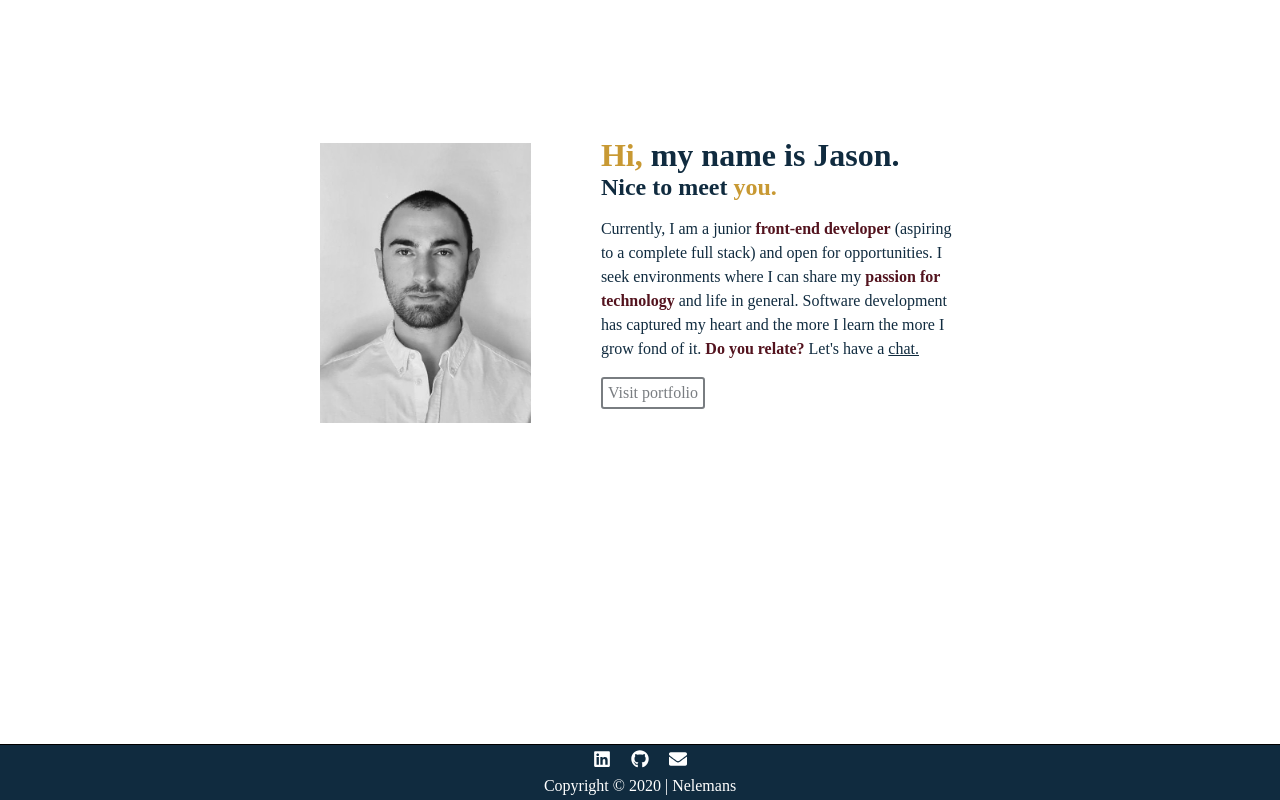
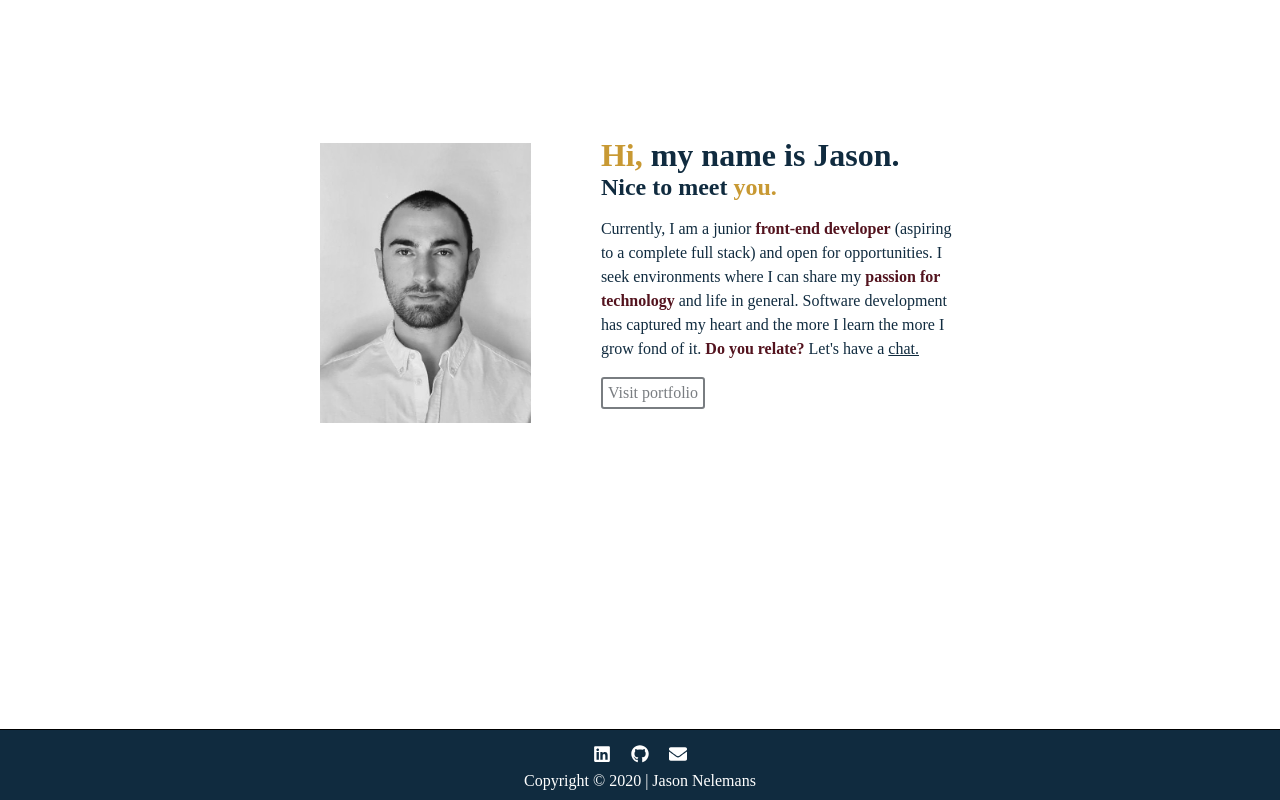
Before and after one commit to JasonNelemans/portfolio-website, a React (Create React App) app: page / in a window 1280 px wide. Built offline with nearby package versions, Linux system fonts and the light colour scheme.

Commit message:
added name and changed padding to footer

```diff
--- a/src/components/footer.tsx
+++ b/src/components/footer.tsx
@@ -16,7 +16,7 @@
         <a href="mailto:jasonnelemans@hotmail.com">
           <FaEnvelope size={iconSize} /></a>
       </p>
-      <p>Copyright © 2020 | Nelemans</p>
+      <p>Copyright © 2020 | Jason Nelemans</p>
     </FooterContainer>
   )
 }
@@ -24,7 +24,7 @@
 const FooterContainer = styled.div`
   border-top: 1px solid black;
   text-align: center;
-  padding-bottom: 5px;
+  padding: 10px;
   background-color: #102B3F;
 
   svg {
```
